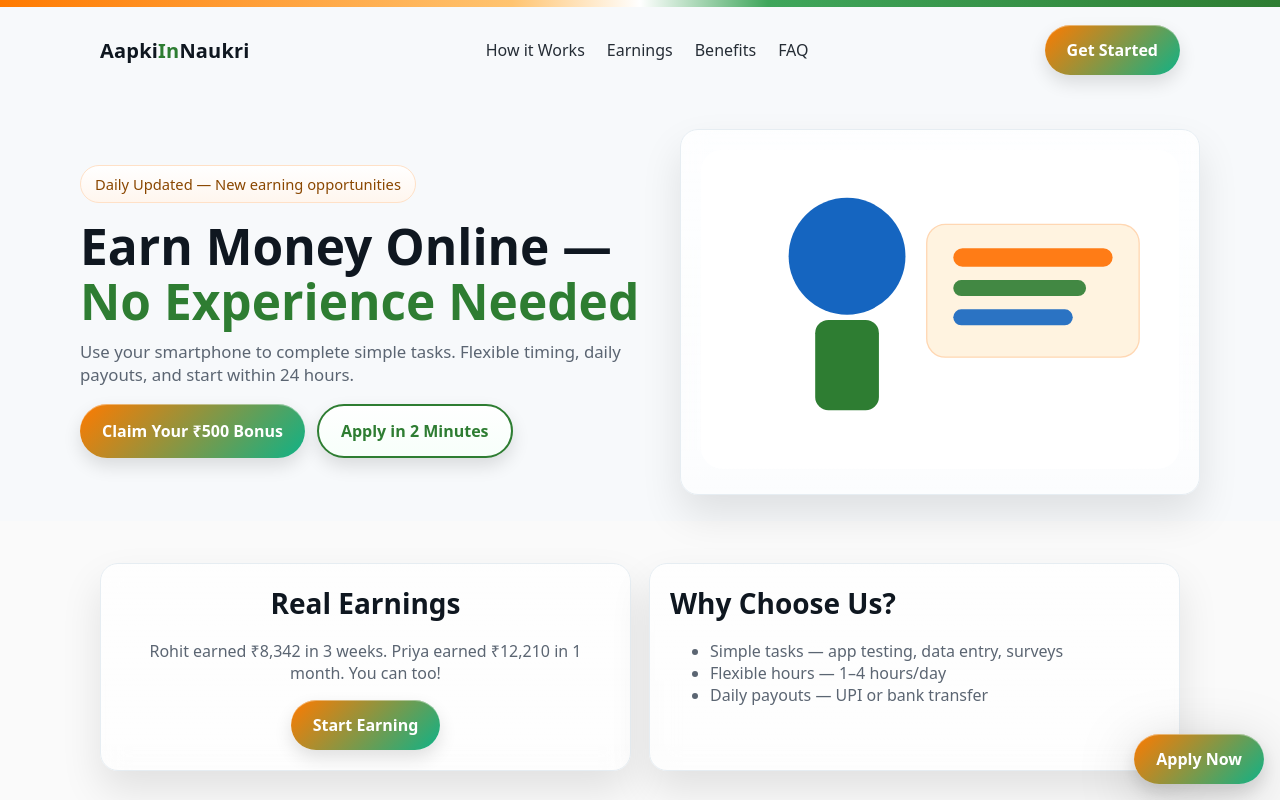
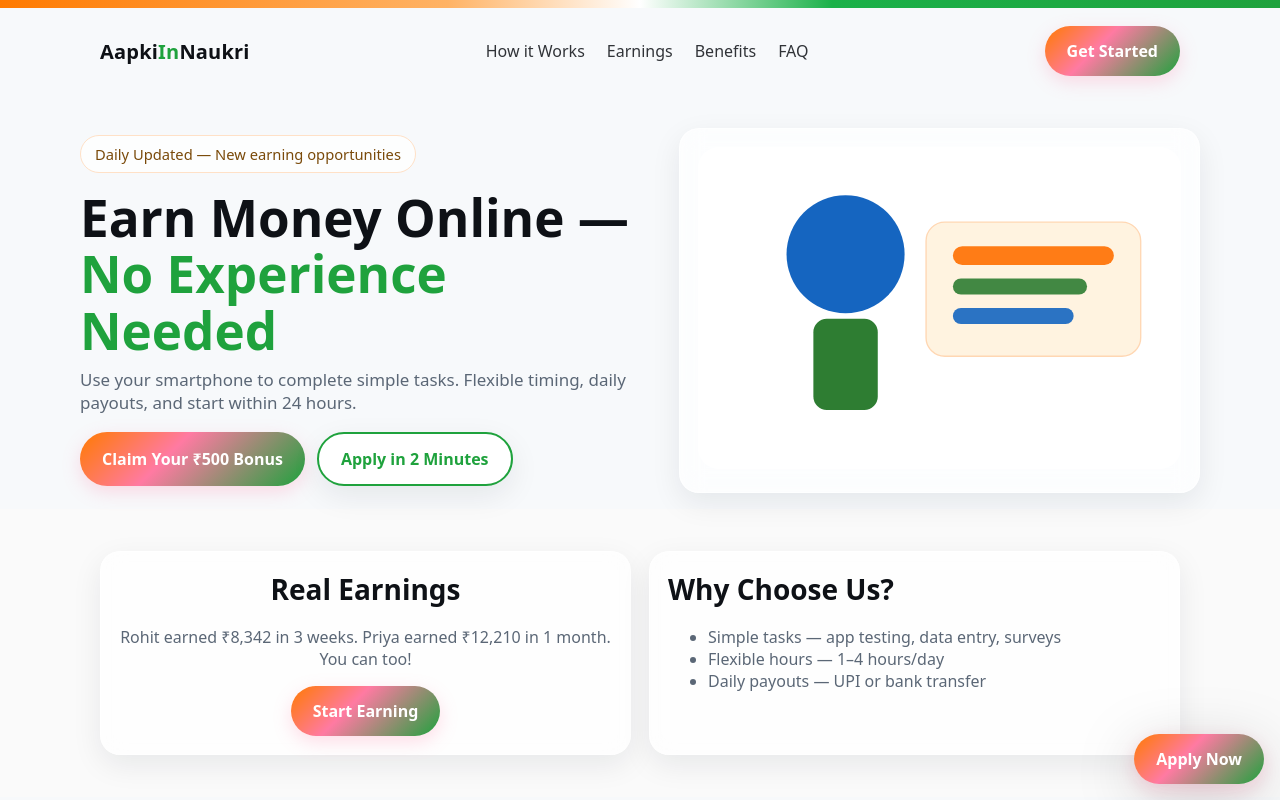
Before and after one commit to naytun888/landing-aapkiinaukri, a Next.js app: page / in a window 1280 px wide. Shown: the top 800 px of the page. Built offline with nearby package versions, Linux system fonts and the light colour scheme; no server answers.

Commit message:
Update globals.css

```diff
--- a/app/globals.css
+++ b/app/globals.css
@@ -1,72 +1,76 @@
 :root{
+  /* India-inspired palette */
   --saffron:#ff7a00;
-  --saffron-2:#ff9f3e;
-  --green:#2e7d32;
-  --green-2:#1b5e20;
-  --teal:#0fb287;
-  --ink:#0f1720;
-  --muted:#5b6572;
+  --saffron-2:#ff8f2a;
+  --green:#1fa23d;
+  --teal:#00a37a;
+  --ink:#0e1116;
+  --muted:#5b6776;
   --bg:#f7f9fb;
-  --card:#ffffff;
-  --ring:#e6edf2;
-  --radius:18px;
-  --shadow: 0 20px 40px rgba(0,0,0,.10);
+
+  /* iOS glass feel */
+  --card:rgba(255,255,255,.7);
+  --ring:rgba(255,255,255,.55);
+  --shadow: 0 10px 30px rgba(16,24,40,.08);
+  --radius:20px;
 }
 
 *{box-sizing:border-box}
-html,body{margin:0;padding:0;background:var(--bg);color:var(--ink);font-family:ui-sans-serif,system-ui,-apple-system,Segoe UI,Roboto,Arial}
-a{text-decoration:none;color:inherit}
-img{max-width:100%;height:auto;display:block}
+html,body{
+  margin:0; padding:0; background:var(--bg); color:var(--ink);
+  font-family: ui-sans-serif, system-ui, -apple-system, "SF Pro Text", "Segoe UI", Roboto, Arial, sans-serif;
+  -webkit-font-smoothing:antialiased; -moz-osx-font-smoothing:grayscale;
+}
+a{ color:inherit; text-decoration:none }
+img{ max-width:100%; height:auto; display:block }
 
-.flagbar{
-  height:7px;
-  background: linear-gradient(90deg,var(--saffron),#ffc470 40%, #fff 50%, #3fa65b 60%, var(--green));
+/* Top flag line */
+.flagbar{height:8px;background:linear-gradient(90deg,var(--saffron),#ffb365 35%, #ffffff 50%, #1bb149 65%, var(--green));}
+
+.container{max-width:1120px;margin:0 auto;padding:0 20px}
+
+/* Nav */
+.nav{display:flex;align-items:center;justify-content:space-between;padding:18px 0}
+.brand{font-weight:800;font-size:1.25rem;letter-spacing:.2px}
+.menu{display:flex;gap:22px}
+.menu a{opacity:.85}
+.menu a:hover{opacity:1}
+
+/* iOS glass card */
+.card{
+  background:var(--card);
+  border:1px solid var(--ring);
+  border-radius:var(--radius);
+  padding:18px;
+  box-shadow:var(--shadow);
+  backdrop-filter:saturate(160%) blur(12px);
 }
 
-/* NAV */
-.container{max-width:1120px;margin:0 auto;padding:0 20px}
-.nav{display:flex;align-items:center;justify-content:space-between;padding:18px 0}
-.brand{font-weight:900;font-size:1.25rem;letter-spacing:.2px}
-.menu{display:flex;gap:22px}
-.menu a{opacity:.9}
-.menu a:hover{opacity:1}
-
-/* iOS glass look */
-.card{
-  background:linear-gradient(180deg,rgba(255,255,255,.8),rgba(255,255,255,.65));
-  border:1px solid var(--ring);
-  border-radius:var(--radius);
-  padding:20px;
-  box-shadow:var(--shadow);
-  backdrop-filter:saturate(160%) blur(14px);
+/* Hero */
+.hero{
+  padding:34px 0 16px;
+  display:grid; grid-template-columns:1.1fr 1fr; gap:26px; align-items:center;
+}
+h1{font-size:clamp(2rem,4vw,3.2rem);line-height:1.1;margin:0 0 10px}
+.sub{color:var(--muted);font-size:1.06rem;margin:0 0 18px}
+.pill{
+  display:inline-flex;gap:10px;align-items:center;
+  background:rgba(255,255,255,.8); color:#7a4a0a; border:1px solid #ffe1c7;
+  border-radius:999px; padding:8px 14px; font-size:.92rem; margin-bottom:16px
 }
 
-/* HERO */
-.hero{
-  padding:36px 0 26px;
-  display:grid; grid-template-columns:1.1fr 1fr; gap:28px; align-items:center;
+/* New gradient buttons */
+.cta{
+  display:inline-flex;gap:10px;align-items:center;justify-content:center;
+  padding:14px 22px;border-radius:999px;font-weight:700;border:0;cursor:pointer;
+  transition:transform .15s ease, box-shadow .15s ease; color:white;
+  background:linear-gradient(135deg,var(--saffron),#ff7aa2 40%, var(--green) 100%);
+  box-shadow:0 6px 18px rgba(255,122,162,.25);
 }
-h1{font-size:clamp(2rem,4.3vw,3.1rem);line-height:1.1;margin:0 0 12px}
-.sub{color:var(--muted);font-size:1.05rem;margin:0 0 18px}
-.pill{
-  display:inline-flex;gap:10px;align-items:center;
-  background:linear-gradient(180deg,#fff,#fff6ee);
-  color:#8a4700;border:1px solid #ffe1c7;border-radius:999px;padding:8px 14px;font-size:.92rem;margin-bottom:16px
-}
-
-/* CTA buttons – juicy gradient */
-.cta{
-  display:inline-flex;gap:10px;align-items:center;font-weight:800;
-  padding:14px 22px;border-radius:999px;border:0;cursor:pointer;transition:.2s transform ease;
-  color:white;
-  background:linear-gradient(135deg,var(--saffron) 0%, var(--teal) 100%);
-  box-shadow:0 8px 18px rgba(0,0,0,.12), inset 0 1px rgba(255,255,255,.4);
-}
-.cta:hover{transform:translateY(-1px)}
+.cta:hover{ transform:translateY(-1px); }
 .ghost{
-  background:linear-gradient(180deg,#ffffff,#f7fffa);
-  color:var(--green);
-  border:2px solid var(--green);
+  background:white; color:var(--green); border:2px solid var(--green);
+  box-shadow:var(--shadow);
 }
 .cta-row{display:flex;gap:12px;flex-wrap:wrap}
 
@@ -78,22 +82,27 @@ h1{font-size:clamp(2rem,4.3vw,3.1rem);line-height:1.1;margin:0 0 12px}
 .muted{color:var(--muted)}
 .steps{display:grid;grid-template-columns:repeat(3,1fr);gap:18px}
 .step{text-align:center}
-.badge{
-  width:44px;height:44px;border-radius:50%;display:inline-grid;place-items:center;color:white;font-weight:900;margin-bottom:10px;
-  background:linear-gradient(180deg,var(--green),var(--green-2));
+.badge{width:44px;height:44px;border-radius:50%;display:inline-grid;place-items:center;
+  color:white;font-weight:800;margin-bottom:10px;
+  background:linear-gradient(180deg,var(--saffron),#f4511e)
 }
 
+/* Footer + sticky CTA */
 .footer{padding:26px 0;border-top:4px solid var(--saffron);margin-top:18px}
 .footlinks{display:flex;gap:26px;flex-wrap:wrap;justify-content:center;color:var(--muted)}
-
 .sticky{position:fixed;right:16px;bottom:16px;z-index:50;filter: drop-shadow(0 12px 28px rgba(0,0,0,.18))}
 
-.trust{display:flex;gap:14px;flex-wrap:wrap;align-items:center;opacity:.95}
-.trust img{height:36px;filter:saturate(110%) contrast(105%)}
+/* Utilities */
+.hero-visual{
+  display:grid;gap:14px;align-content:center;
+}
+.hero-visual .imgWrap{
+  border-radius:16px; overflow:hidden; background:#fff; border:1px solid var(--ring);
+  box-shadow:var(--shadow)
+}
+.hero-visual .caption{font-size:.9rem;color:var(--muted);text-align:center}
 
-.disclaimer{font-size:.9rem;color:#6b7280;margin-top:12px}
-
-/* Mobile */
+/* Responsive */
 @media (max-width: 900px){
   .hero{grid-template-columns:1fr}
   .grid-3{grid-template-columns:1fr}
```
